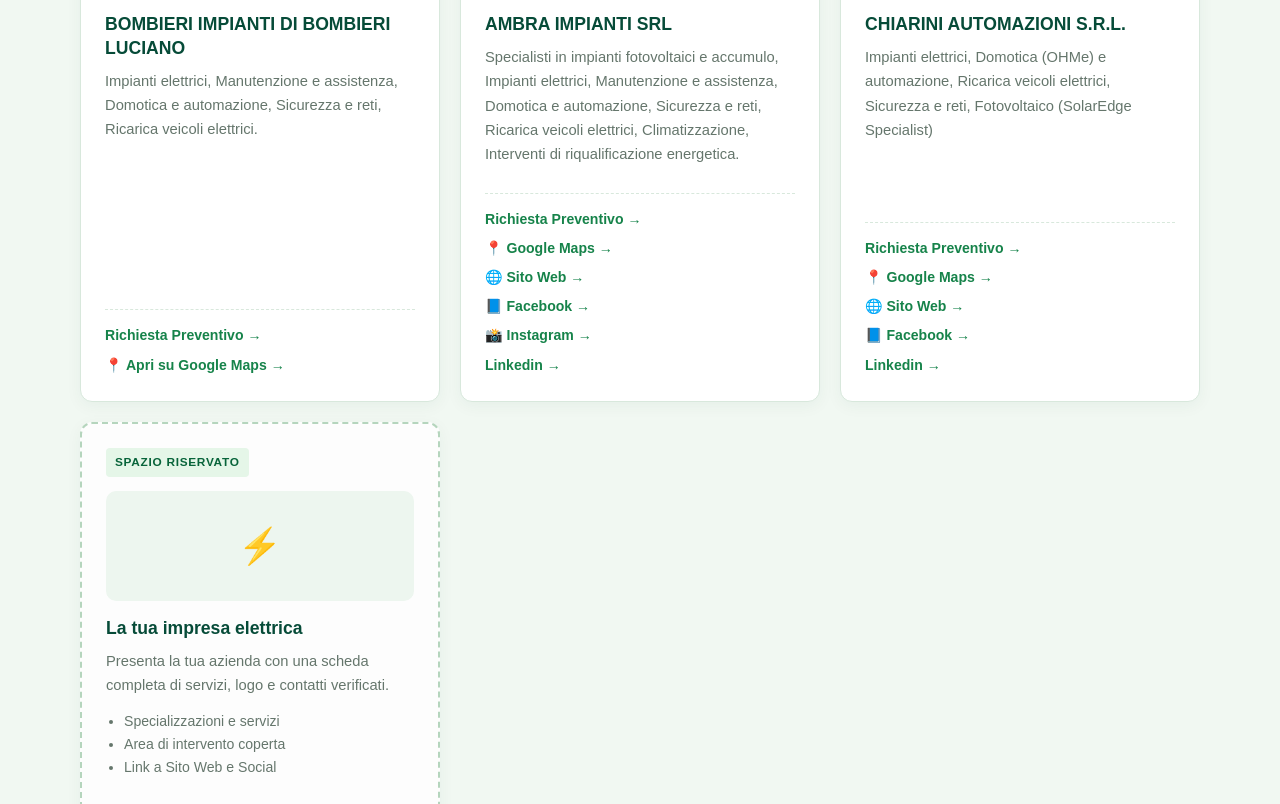
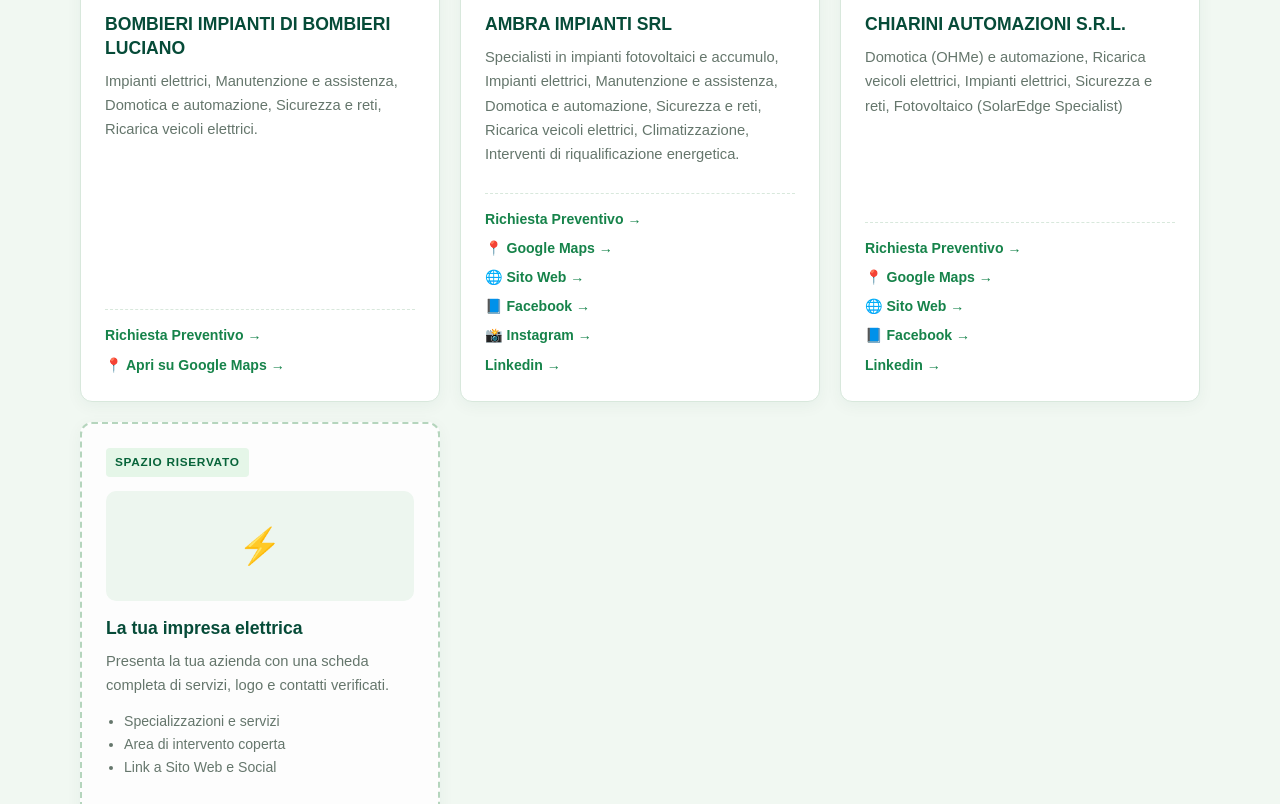
Before and after one commit to bssalex2020/pagine-web-ai, a plain HTML site: page richiesta-preventivo/elettrohub-partners.html in a window 1280 px wide. Shown: the part 1730-2534 px from the top of the page. Drawn offline with Linux system fonts and the light colour scheme.

Commit message:
Update elettrohub-partners.html - Chiarini

```diff
--- a/richiesta-preventivo/elettrohub-partners.html
+++ b/richiesta-preventivo/elettrohub-partners.html
@@ -258,7 +258,7 @@
               </div>
               <div class="partner-info">
                 <h3>CHIARINI AUTOMAZIONI S.R.L.</h3>
-                <p>Impianti elettrici, Domotica (OHMe) e automazione, Ricarica veicoli elettrici, Sicurezza e reti, Fotovoltaico (SolarEdge Specialist)</p>
+                <p>Domotica (OHMe) e automazione, Ricarica veicoli elettrici, Impianti elettrici, Sicurezza e reti, Fotovoltaico (SolarEdge Specialist)</p>
               </div>
             </div>
             <div class="partner-links">
```
